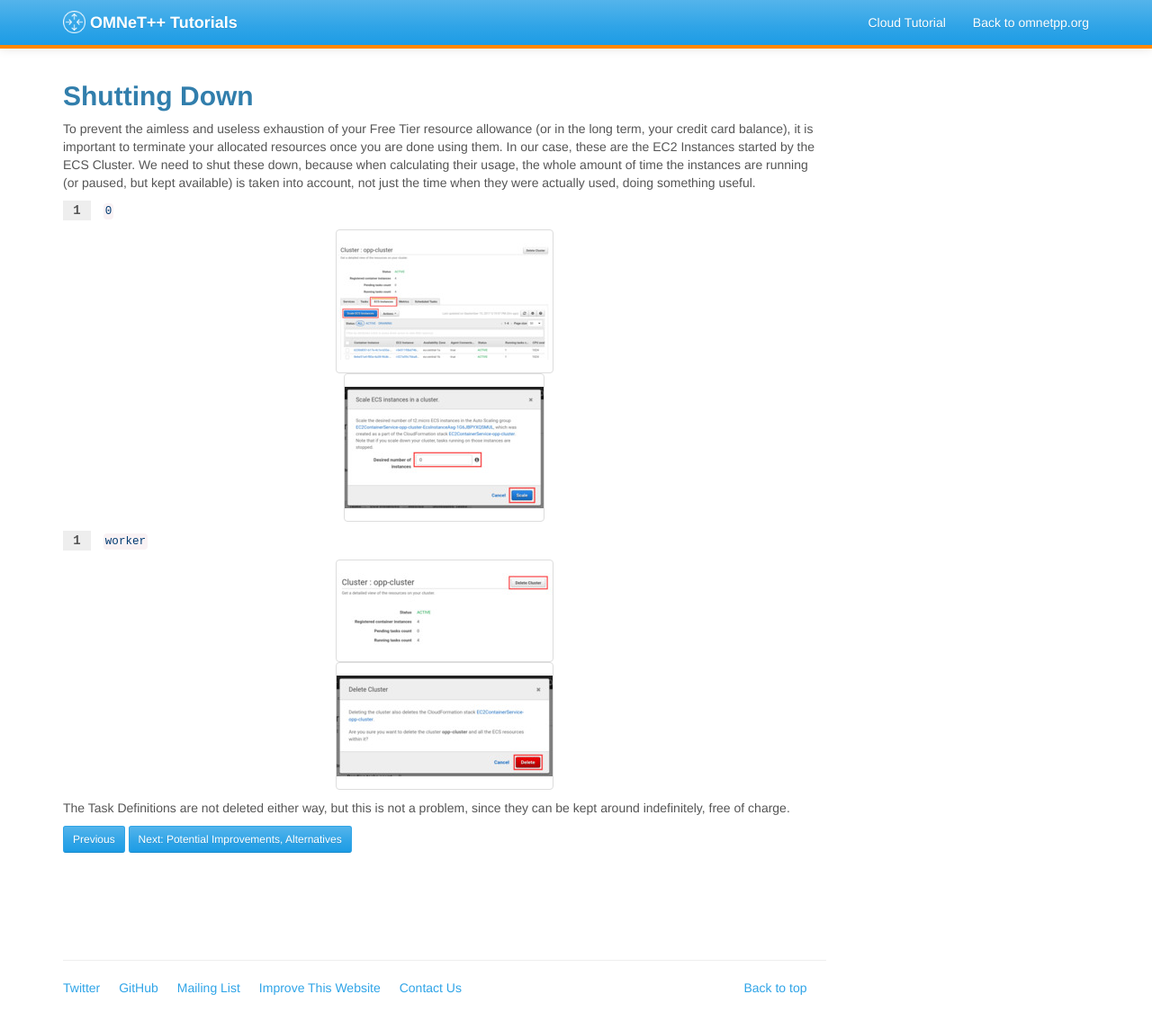
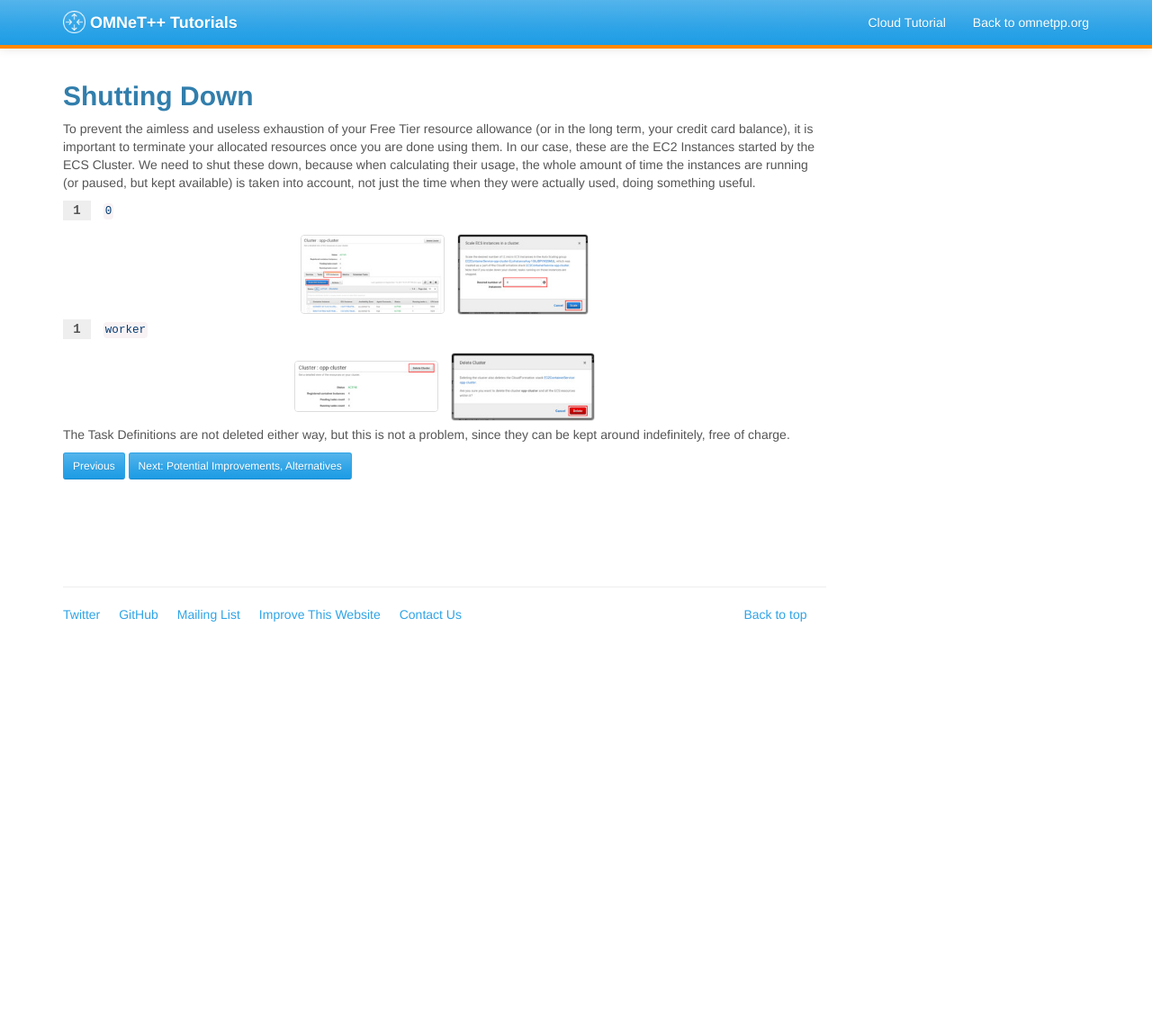
Before and after one commit to omnetpp/docs.omnetpp.org, a Jekyll site: the page built from cloud/step7.md, in a window 1280 px wide and 1199 px high. Shown: the top 1145 px of the window at 90% size. Built offline with Jekyll 4.4.1, drawn with Linux system fonts in a browser that asks for light colours; nearby versions of some CDN libraries.

Commit message:
support thumbnail images, styling from css, better layout

```diff
--- a/etc/javascripts/imgToFullSize.js
+++ b/etc/javascripts/imgToFullSize.js
@@ -1,6 +1,10 @@
 imageFullSizeZoom = function(img){
-img = $(img);
+    img = $(img);
+    let fullSizeSrc = img.attr('src').replace(/.thumb.jpg$/, '.png');
 
-$(document.body).append('<div style="cursor:zoom-out;position:fixed;left:0;right:0;top:0;bottom:0;z-index:6969;background:rgba(0,0,0,.5);text-align:center" onclick="$(this).remove();"><img src="' + img.attr('src') + '" style="max-width:100%;max-height:100%" />');
-
+    $(document.body).append(
+      '<div class="fullscreenimgshade" onclick="$(this).remove();">' +
+        '<img src="' + fullSizeSrc + '" class="fullscreenimg"/>' +
+      '</div>'
+    );
 };
--- a/etc/stylesheets/tutorials.css
+++ b/etc/stylesheets/tutorials.css
@@ -114,3 +114,45 @@
 	border-radius: 0;
 	font-weight: bold;
 }
+
+div.fullscreenimgshade {
+	cursor: zoom-out;
+	position: fixed;
+	left: 0;
+	right: 0;
+	top: 0;
+	bottom: 0;
+	z-index: 6969;
+	background: rgba(0,0,0,.5);
+
+	display: flex;
+	align-items: center;
+	justify-content: center;
+}
+
+img.fullscreenimg {
+	width: auto;
+	height: auto;
+	max-width: 95%;
+	max-height: 95%;
+}
+
+
+p.thumbnails {
+	margin: 0;
+	text-align: center;
+}
+
+img.thumbnail {
+	cursor: zoom-in;
+
+	width: auto;
+	height: auto;
+	max-width: 160px;
+	max-height: 90px;
+
+	display: inline;
+
+	padding: 0;
+	margin: 5px 5px;
+}
```
